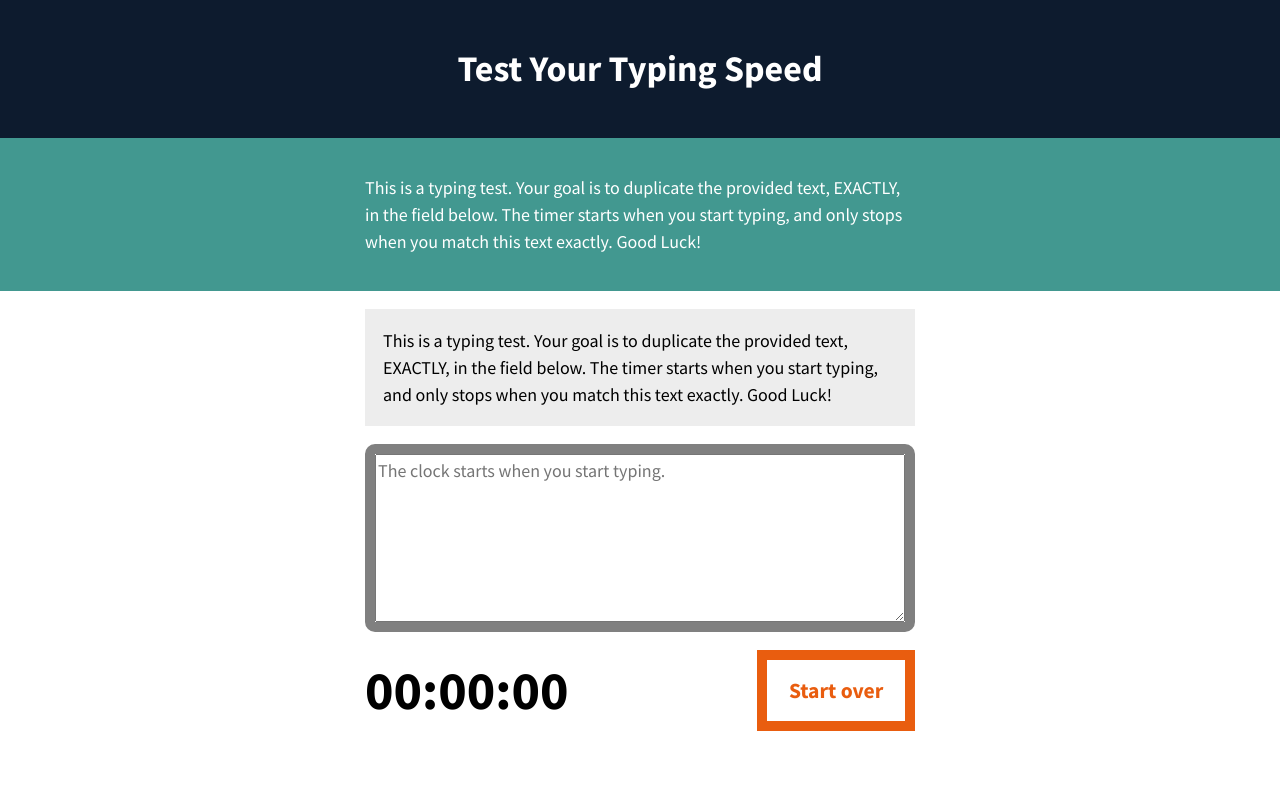
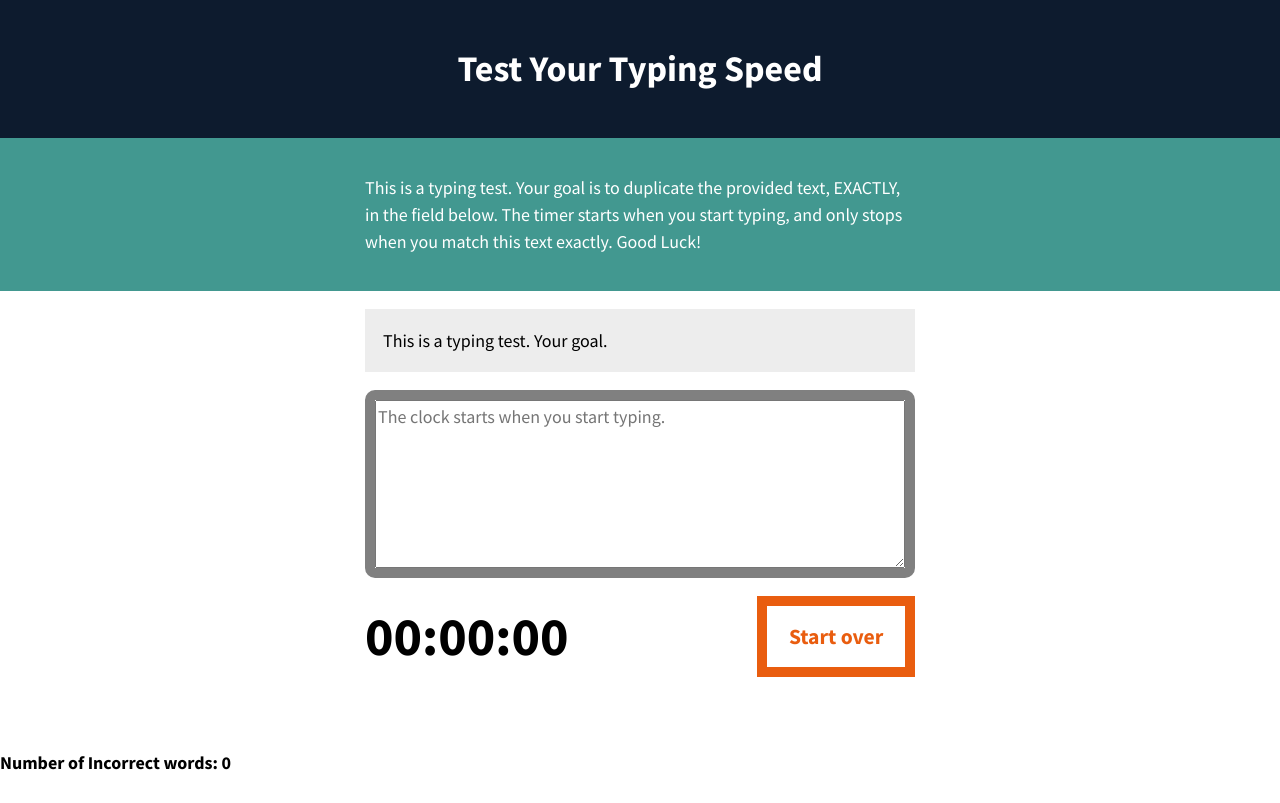
Before and after one commit to SR8688/Typing-Speed-Test, a plain HTML site: page index.html in a window 1280 px wide. Both pictures are taken after a click on the button "Start over". Drawn offline with Linux system fonts and the light colour scheme.

Commit message:
Added incorrect Word count

```diff
--- a/index.html
+++ b/index.html
@@ -20,7 +20,7 @@
         </article><!-- .intro -->
         <section class="test-area">
             <div id="origin-text">
-                <p>This is a typing test. Your goal is to duplicate the provided text, EXACTLY, in the field below. The timer starts when you start typing, and only stops when you match this text exactly. Good Luck!</p>
+                <p>This is a typing test. Your goal.</p>
             </div><!-- #origin-text -->
 
             <div class="test-wrapper">
@@ -35,6 +35,9 @@
                 <button id="reset">Start over</button>
             </div><!-- .meta -->
         </section><!-- .test-area -->
+        <section id="incorrect_id">
+            <div class="incorrect_cls">Number of Incorrect words: 0</div>
+        </section>
     </main>
 
 </body>
--- a/script.js
+++ b/script.js
@@ -3,11 +3,12 @@ const testArea = document.querySelector("#test-area");
 const originText = document.querySelector("#origin-text p").innerHTML;
 const resetButton = document.querySelector("#reset");
 const theTimer = document.querySelector(".timer");
+const incorrect_W = document.querySelector(".incorrect_cls");
 
 var timer = [0,0,0,0];
 var interval;
 var timerRunning = false;
-
+var incorrectWord=0;
 // Add leading zero to numbers 9 or below (purely for aesthetics):
 function leadingZero(time) {
     if (time <= 9) {
@@ -34,12 +35,15 @@ function spellCheck() {
 
     if (textEntered == originText) {
         clearInterval(interval);
+        let incorr_W = "Number of Incorrect words: "+incorrectWord;
+        incorrect_W.innerHTML = incorr_W;
         testWrapper.style.borderColor = "#429890";
     } else {
         if (textEntered == originTextMatch) {
             testWrapper.style.borderColor = "#65CCf3";
         } else {
             testWrapper.style.borderColor = "#E95D0F";
+            incorrectWord++;
         }
     }
 
@@ -52,7 +56,7 @@ function start() {
         timerRunning = true;
         interval = setInterval(runTimer, 10);
     }
-    console.log(textEnterdLength);
+    // console.log(textEnterdLength);
 }
 
 // Reset everything:
@@ -61,6 +65,9 @@ function reset() {
     interval = null;
     timer = [0,0,0,0];
     timerRunning = false;
+    incorrectWord=0;
+    let incorr_W = "Number of Incorrect words: "+incorrectWord;
+    incorrect_W.innerHTML = incorr_W;
 
     testArea.value = "";
     theTimer.innerHTML = "00:00:00";
--- a/style.css
+++ b/style.css
@@ -174,6 +174,12 @@ body {
     font-weight: bold;
 }
 
+.incorrect_cls {
+    font-size: 1em;
+    font-weight: bold;
+    position: relative;
+}
+
 #reset {
     padding: .5em 1em;
     font-size: 1.2em;
```
